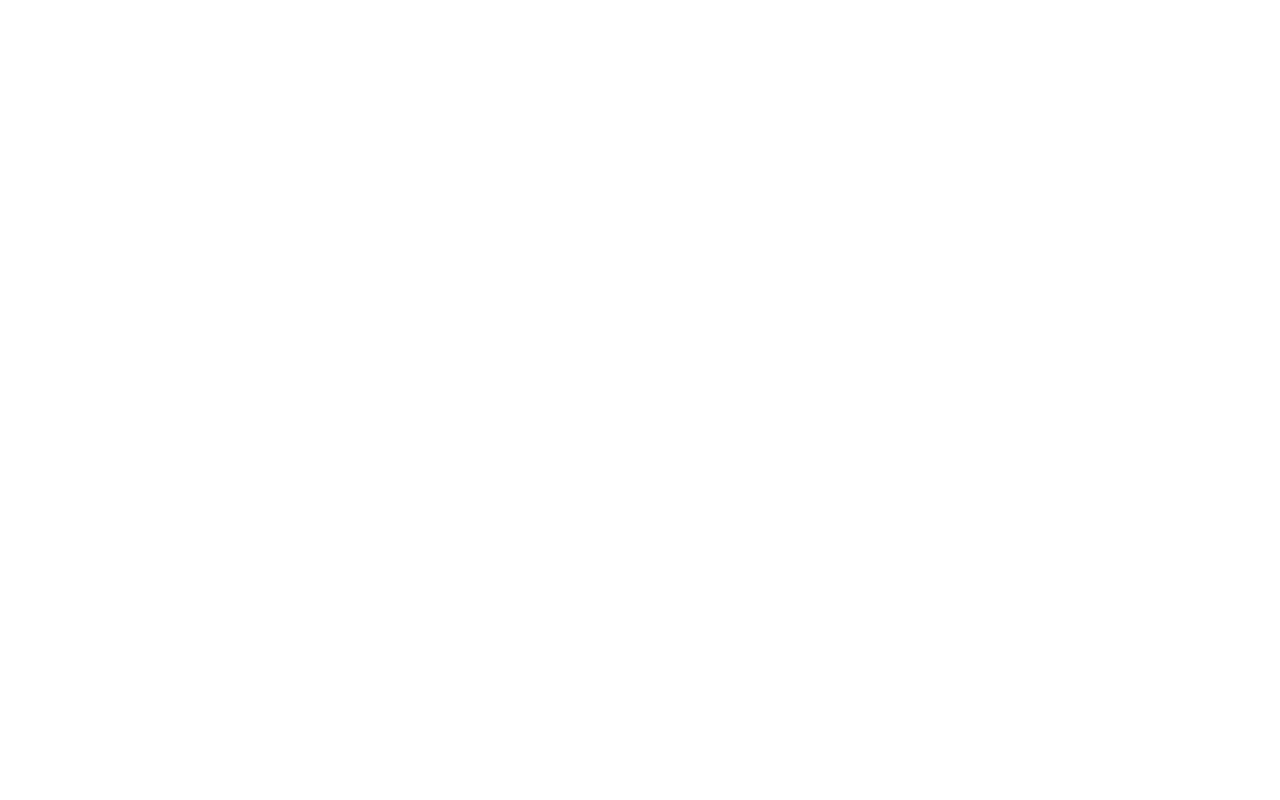
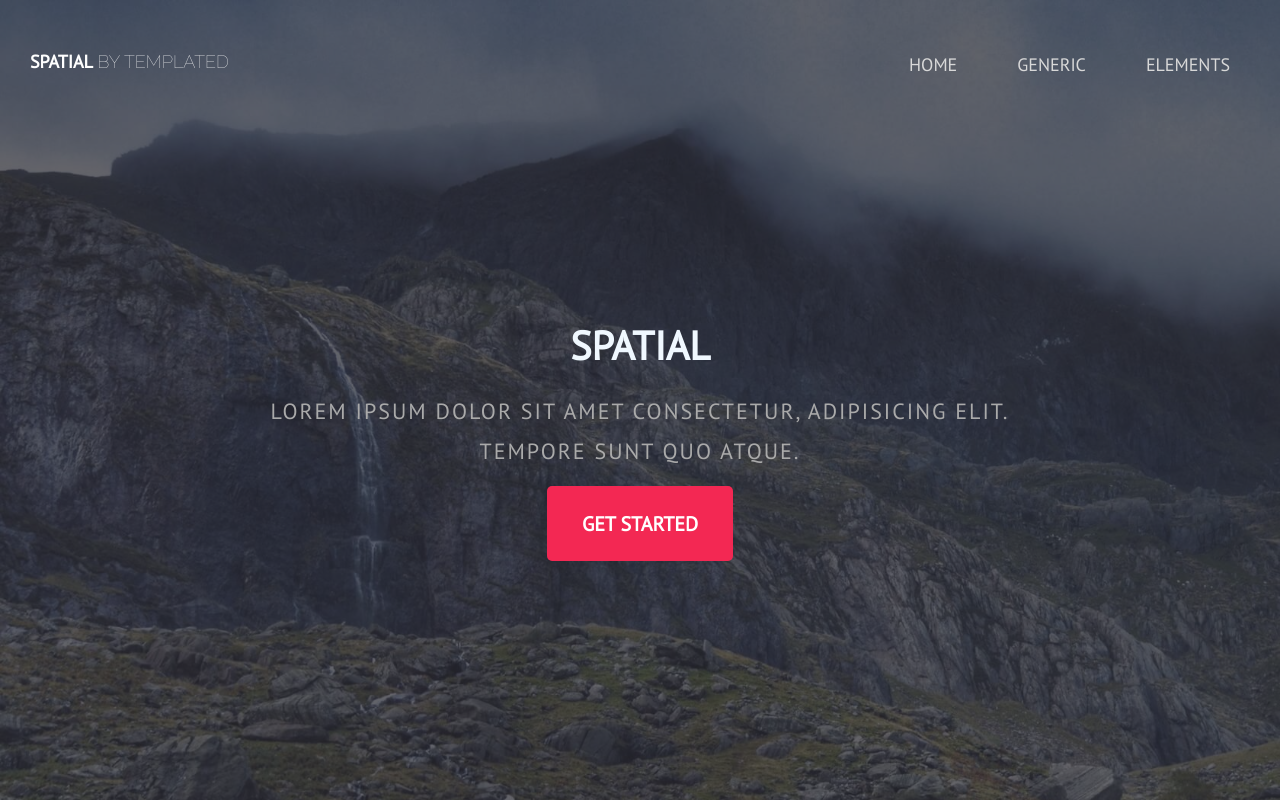
Before and after one commit to cifcibilal/web-bilisim_dunyasi_dersler, a plain HTML site: page Web-Proje-1/index.html in a window 1280 px wide. Drawn offline with Linux system fonts and the light colour scheme.

Commit message:
proje bolum 1: navbar ve banner olusturuldu.

```diff
--- a/Web-Proje-1/index.html
+++ b/Web-Proje-1/index.html
@@ -1,12 +1,38 @@
 <!DOCTYPE html>
 <html lang="en">
+
 <head>
     <meta charset="UTF-8">
     <meta name="viewport" content="width=device-width, initial-scale=1.0">
     <title>Web-Proje-1</title>
     <link rel="stylesheet" href="style.css">
+    <link rel="stylesheet" href="fonts/stylesheet.css">
+    <link rel="preconnect" href="https://fonts.googleapis.com">
+    <link rel="preconnect" href="https://fonts.gstatic.com" crossorigin>
+    <link href="https://fonts.googleapis.com/css2?family=Raleway:ital,wght@0,100..900;1,100..900&display=swap"
+        rel="stylesheet">
 </head>
+
 <body>
 
+    <header class="ust">
+        <h1><strong><a href="index.html">Spatial</a></strong> BY TEMPLATED</h1>
+        <nav id="nav">
+            <ul>
+                <li><a href="#">Home</a></li>
+                <li><a href="#">Generic</a></li>
+                <li><a href="#">Elements</a></li>
+            </ul>
+        </nav>
+        <!---------------Burasi 1. Bolum----------------->
+
+        <section id="banner">
+            <h2>Spatial</h2>
+            <p>Lorem ipsum dolor sit amet consectetur, adipisicing elit.<br>Tempore sunt quo atque.</p>
+            <a href="#">Get Started</a>
+        </section>
+    </header>
+
 </body>
+
 </html>
--- a/Web-Proje-1/style.css
+++ b/Web-Proje-1/style.css
@@ -0,0 +1,94 @@
+* {
+    margin: 0;
+    padding: 0;
+    font-family: 'pt_sansregular';
+}
+
+header.ust{
+    background: url(images/overlay.png),url(images/banner.jpg);
+    position: relative;
+    background-size: cover;
+    width: 100%;
+    height: 100vh;
+    margin: 0;
+    padding: 0;
+}
+
+header h1{
+    position: relative;
+    font-size: 18px;
+    margin-left: 30px;
+    top: 50px;
+    color: white;
+    font-weight: 100;
+    text-transform: uppercase;
+    font-family: "Raleway", sans-serif;
+}
+
+header strong{
+    font-weight: 700;
+}
+header a{
+    text-decoration: none;
+    color: white;
+    font-weight: 900;
+}
+
+header ul{
+    list-style: none;
+    position: relative;
+    float: right;
+    right: 20px;
+    top: 0;
+}
+
+header ul li{
+    display: block;
+    padding: 30px;
+    float: left;
+}
+
+header ul li a{
+    font-size: 18px;
+    font-family: 'pt_sansregular';
+    font-weight: 100;
+    text-transform: uppercase;
+    color: #d8d8d8;
+    transition: .2s;
+}
+header ul li a:hover{
+    color: white;
+}
+
+header #banner{
+    width: 100%;
+    position: absolute;
+    top: 40%;
+    text-align: center;
+}
+
+#banner h2{
+    font-size: 40px;
+    color: aliceblue;
+    font-weight: 700;
+    text-transform: uppercase;
+    margin-bottom: 20px;
+}
+#banner p{
+    color: #aaa;
+    font-size: 22px;
+    margin-bottom: 40px;
+    text-transform: uppercase;
+    line-height: 40px;
+    font-weight: 100;
+    letter-spacing: 2px;
+}
+
+#banner a{
+    padding: 25px 35px;
+    background: #f32853;
+    text-transform: uppercase;
+    font-size: 20px;
+    border-radius: 5px;
+
+}
```
